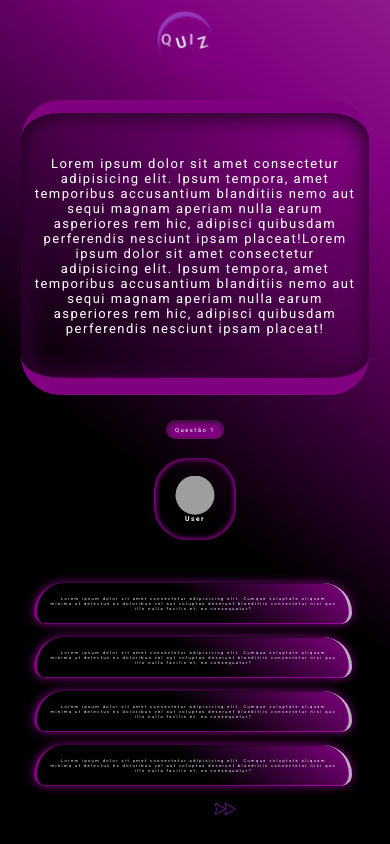
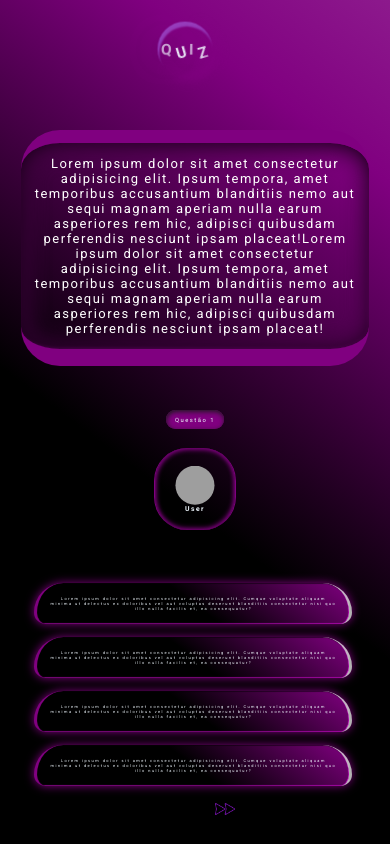
Before and after one commit to DonSilvestre/Quiz-ETEC, a plain HTML site: page index.html in a window 390 px wide. Drawn offline with Linux system fonts and the light colour scheme; grey boxes are pictures that could not be loaded.

Commit message:
Add files via upload

```diff
--- a/css/style.css
+++ b/css/style.css
@@ -84,7 +84,7 @@ header{
     inset -.1em -.3em 1em purple;
 }
 .question-box{
-    height:85%;
+    height:auto;
     width: 45%;
     border-bottom: 17px solid purple;
     border-top: 13px solid purple;
@@ -222,7 +222,7 @@ button:hover{
     }
     .question-box{
         width: 89%;
-        height:53%;
+        height:auto;
         padding: 13px;
         font-size: small;
 
```
